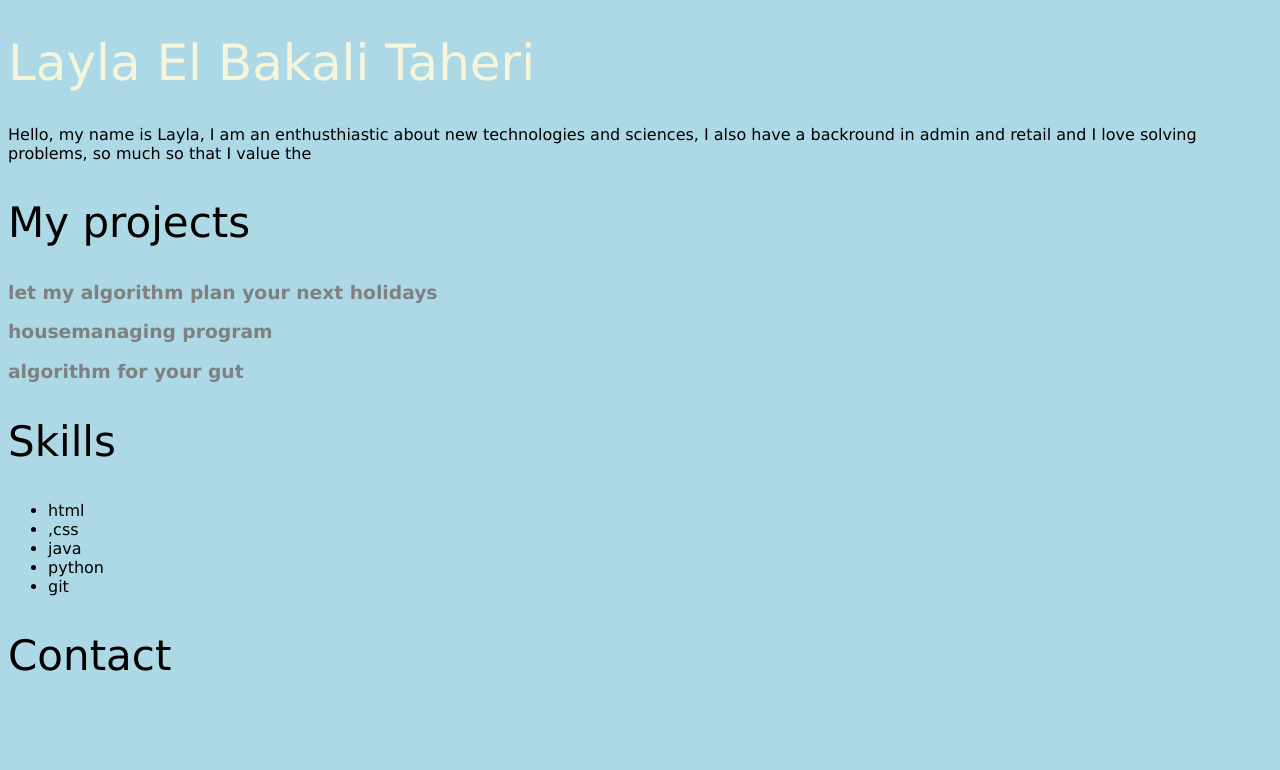
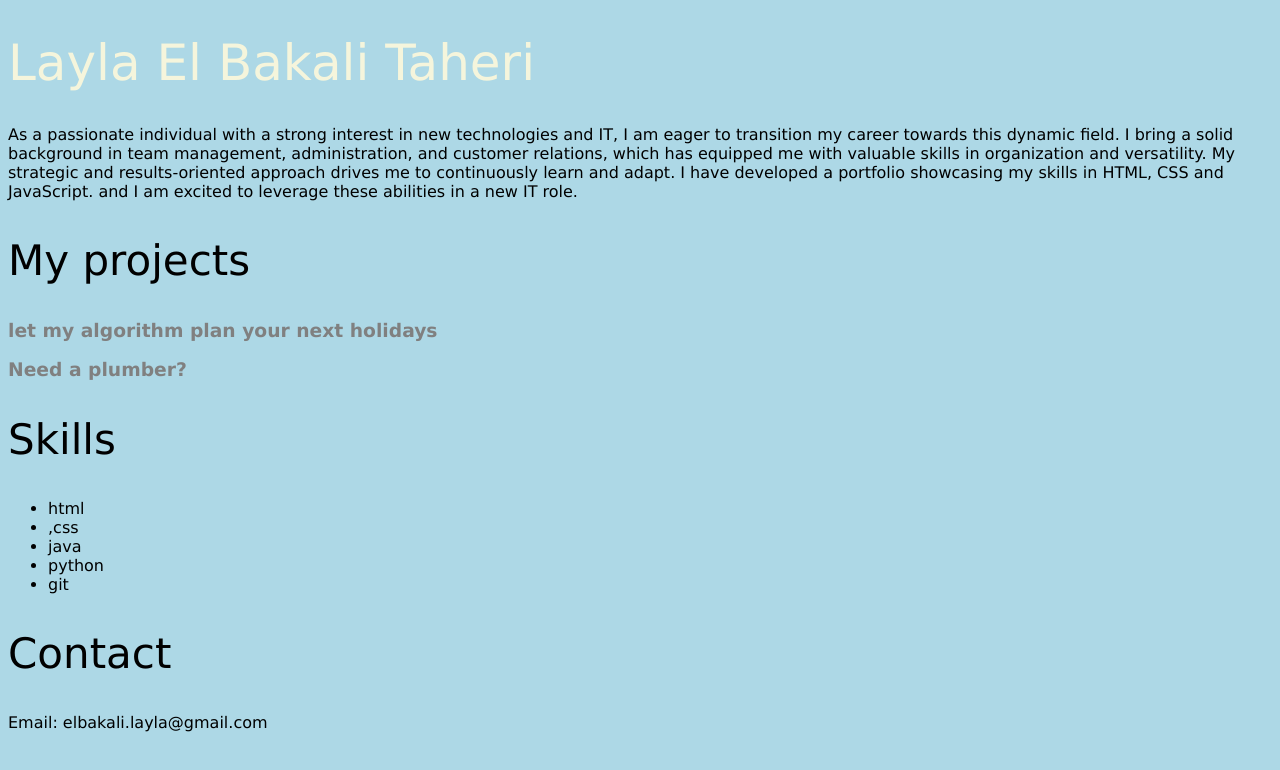
Before and after one commit to LaylaEBT/portfolioinprogress, a plain HTML site: page presentation.html in a window 1280 px wide. Drawn offline with Linux system fonts and the light colour scheme.

Commit message:
Update presentation.html

```diff
--- a/presentation.html
+++ b/presentation.html
@@ -12,16 +12,16 @@
         <h1>Layla El Bakali Taheri</h1>
     </header>
 
-    <p>Hello, my name is Layla, I am an enthusthiastic about new technologies and sciences, I also
-        have a backround in admin and retail and I love solving problems, so much so that I value the
+    <p>As a passionate individual with a strong interest in new technologies and IT, I am eager to transition my career towards
+      this dynamic field. I bring a solid background in team management, administration, and customer relations, which has
+      equipped me with valuable skills in organization and versatility. My strategic and results-oriented approach drives me to
+      continuously learn and adapt. I have developed a portfolio showcasing my skills in HTML, CSS and JavaScript.
+      and I am excited to leverage these abilities in a new IT role.
     </p>
     <h2>My projects</h2>
-    <h3 href="">let my algorithm plan your next holidays</h3>
+    <h3 href="holidays/holidays.html">let my algorithm plan your next holidays</h3>
     <p></p>
-    <h3>housemanaging program</h3>
-    <p></p>
-    <h3>algorithm for your gut</h3>
-    <p></p>
+    <h3 href="https://ecoairenergie.com/" >Need a plumber?</h3>
     <h2>Skills</h2>
     <ul>
         <li>html</li>
@@ -31,5 +31,6 @@
         <li>git</li>
     </ul>
     <h2>Contact</h2>
+    Email: elbakali.layla@gmail.com
   </body>
   </html>
```
